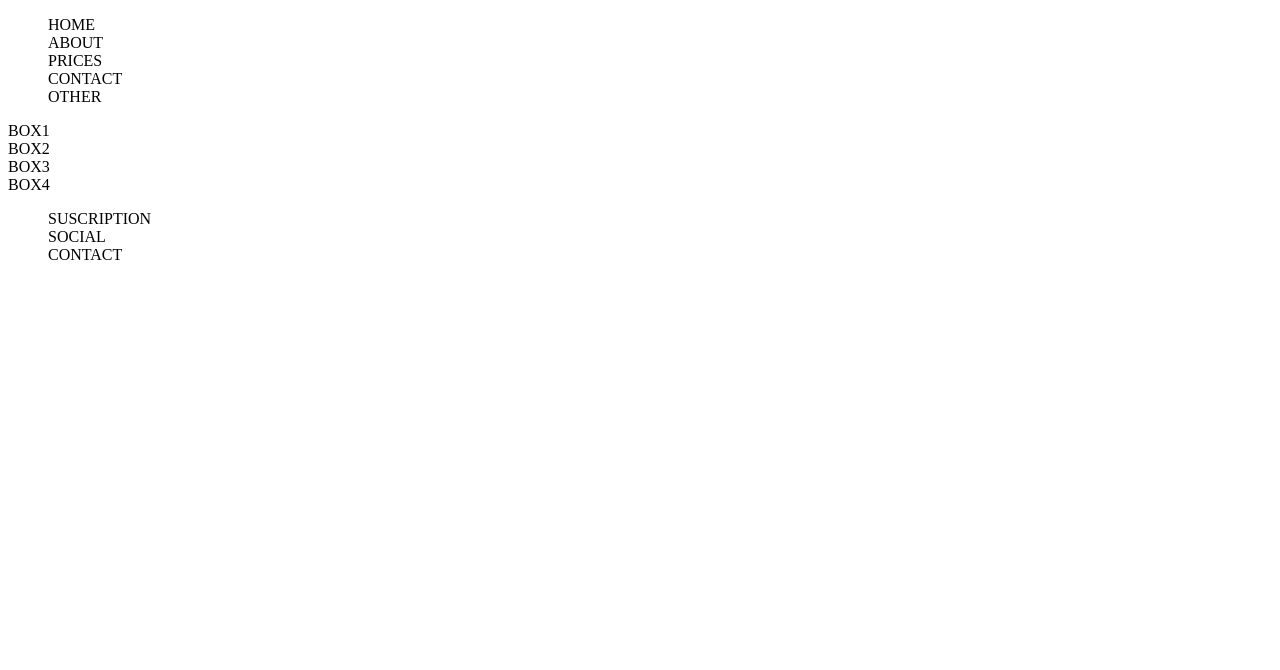
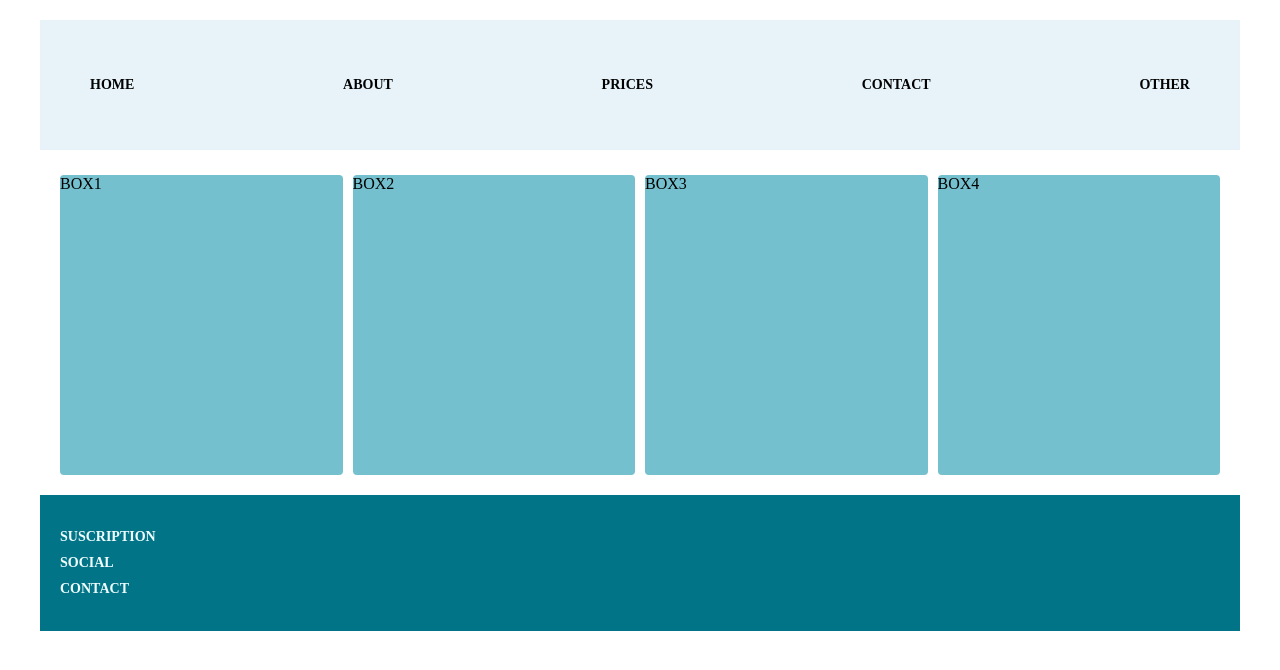
Before and after one commit to PAOLAAGUTIERREZL/Practica1, a plain HTML site: page index.html in a window 1280 px wide. Drawn offline with Linux system fonts and the light colour scheme.

Commit message:
update 2

```diff
--- a/css/styles.css
+++ b/css/styles.css
@@ -1,9 +1,60 @@
 ul{
     list-style: none;
+}
+.container {
+    width: 1200px;
+    margin: 0 auto;
 
+    }
+
+.nav-list ul{
+    display: flex;
+    gap: 20px;
+    margin:  0 auto;
+    justify-content: space-between;
+    align-items: center;
+    height: 30px;
+    background-color: rgb(231, 243, 248);
+    font-style: normal;
+    font-weight: 700;
+    font-size: 14px;
+    padding: 50px;
+    margin-top:20px;
+    }
+
+.child{
+    height:300px;
+    width: 300px;
+    border-radius: 4px;
+    background: rgb(117, 192, 206);
+    margin-top: 5px;
+  }
+
+.container-main{
+    display: flex;
+    flex-direction:row;
+    padding: 20px;
+    gap: 10px;
+    align-items: center;
 }
 
+.footer-list{
+    display: flex;
+    flex-direction: row;
+    background: rgb(2, 116, 136);
+    margin:  0 auto;
+    justify-content: space-between;
+    align-items: center;
+    font-style: normal;
+    font-weight: 700;
+    font-size: 14px;
+    }
 
-.container{
-
+.container-footer{
+    display: flex;
+    flex-direction:column;
+    padding: 20px;
+    gap: 10px;
+    align-items: left;
+    color: azure;
 }
--- a/index.html
+++ b/index.html
@@ -8,7 +8,7 @@
     <title>Practica</title>
 </head>
 <body>
-    <header>
+    <header class="container">
             <nav class="nav-list">
             <ul>
                 <li>HOME</li>
@@ -19,17 +19,17 @@
             </ul>
             </nav>
     </header>
-    <main>
-         <div class="container">
+    <main class ="container">
+         <div class="container-main">
             <div class="child">BOX1</div>
             <div class="child">BOX2</div>
             <div class="child">BOX3</div>
             <div class="child">BOX4</div>
         </div>
     </main>
-    <footer>
+    <footer class ="container">
         <div class="footer-list">
-        <ul>
+        <ul  class="container-footer">
             <li>SUSCRIPTION</li>
             <li>SOCIAL</li>
             <li>CONTACT</li>
```
Lines whose indentation alone changed are shown as unchanged.
